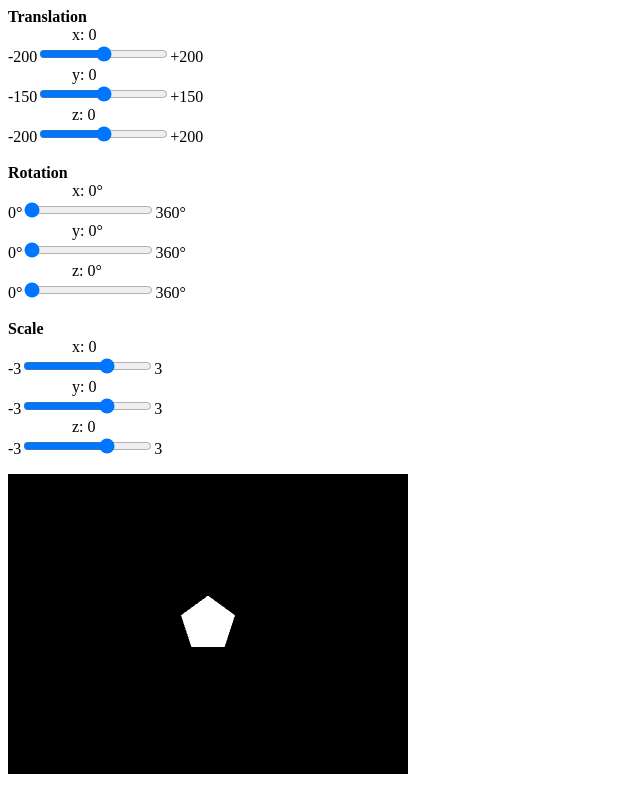
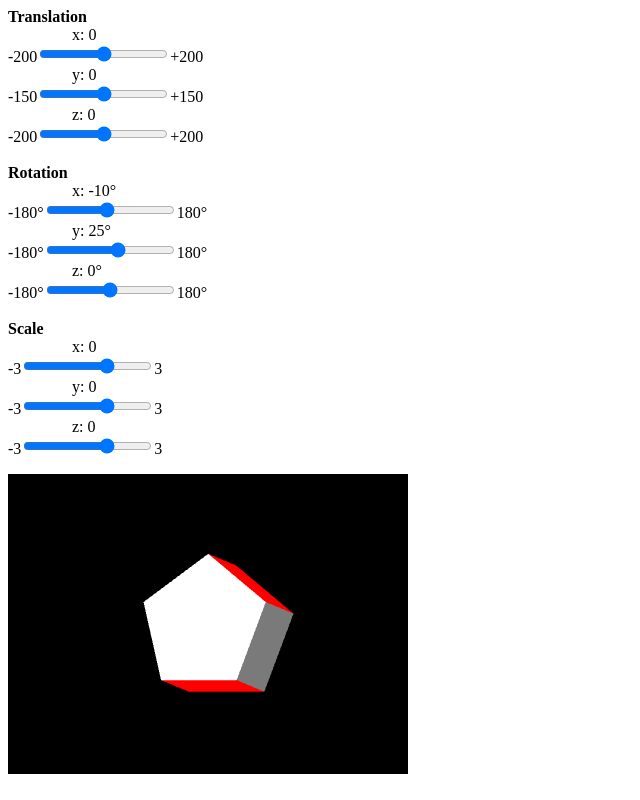
Before and after one commit to rongierlach/webgl-cookbook, a plain HTML site: page 3D/orthographic/index.html in a window 1280 px wide. Shown: the whole page, without its empty margins (0-640 px from the left). Drawn offline with Linux system fonts and the light colour scheme.

Commit message:
orthographic

```diff
--- a/3D/orthographic/index.html
+++ b/3D/orthographic/index.html
@@ -19,14 +19,14 @@
       <br/>
       <br/>
       <b>Rotation</b><br/>
-      <label class="value">x: <span id="x-rotation-label">0</span>&deg;</label><br/>
-      <label>0&deg;</label><input id="x-rotation-slider" type="range" min="0" max="360" value="0"/><label>360&deg;</label>
+      <label class="value">x: <span id="x-rotation-label">-10</span>&deg;</label><br/>
+      <label>-180&deg;</label><input id="x-rotation-slider" type="range" min="-180" max="180" value="-10"/><label>180&deg;</label>
       <br/>
-      <label class="value">y: <span id="y-rotation-label">0</span>&deg;</label><br/>
-      <label>0&deg;</label><input id="y-rotation-slider" type="range" min="0" max="360" value="0"/><label>360&deg;</label>
+      <label class="value">y: <span id="y-rotation-label">25</span>&deg;</label><br/>
+      <label>-180&deg;</label><input id="y-rotation-slider" type="range" min="-180" max="180" value="25"/><label>180&deg;</label>
       <br/>
       <label class="value">z: <span id="z-rotation-label">0</span>&deg;</label><br/>
-      <label>0&deg;</label><input id="z-rotation-slider" type="range" min="0" max="360" value="0"/><label>360&deg;</label>
+      <label>-180&deg;</label><input id="z-rotation-slider" type="range" min="-180" max="180" value="0"/><label>180&deg;</label>
       <!-- scale -->
       <br/>
       <br/>
@@ -43,21 +43,25 @@
     <!-- VERTEX SHADER -->
     <script id="vertex-shader" type="x-shader/x-vertex">
       attribute vec4 a_position;
+      attribute vec4 a_color;
       uniform mat4 u_matrix;
+      varying vec4 v_color;
 
       void main() {
         // multiply the position by the matrix
         gl_Position = u_matrix * a_position;
+        // pass the color to the fragment shader
+        v_color = a_color;
       }
     </script>
 
     <!-- FRAGMENT SHADER -->
     <script id="fragment-shader" type="x-shader/x-fragment">
       precision mediump float;
-      uniform vec4 color;
+      varying vec4 v_color;
 
       void main() {
-         gl_FragColor = color;
+         gl_FragColor = v_color;
       }
     </script>
 
--- a/3D/orthographic/script.js
+++ b/3D/orthographic/script.js
@@ -4,7 +4,7 @@ window.onload = main;
 var canvas, gl;
 // transforms
 var translation = {x: 0, y: 0, z: 0};
-var rotation    = {x: 0, y: 0, z: 0};
+var rotation    = {x: -10, y: 25, z: 0};
 var scale       = {x: 1, y: 1, z: 1};
 
 function main() {
@@ -14,7 +14,7 @@ function main() {
 }
 
 function render() {
-  gl.clear(gl.COLOR_BUFFER_BIT);
+  gl.clear(gl.COLOR_BUFFER_BIT | gl.DEPTH_BUFFER_BIT);
   // compute matrices
   var scale_matrix = getScaleMatrix();
   var rotation_matrix_x = getRotationMatrixX();
@@ -33,7 +33,7 @@ function render() {
   );
   // set the matrix
   gl.uniformMatrix4fv(program.matrix, false, result_matrix);
-  gl.drawArrays(gl.TRIANGLES, 0, 9);
+  gl.drawArrays(gl.TRIANGLES, 0, 48);
 }
 
 function setupWebGL() {
@@ -45,6 +45,10 @@ function setupWebGL() {
   document.body.appendChild(canvas);
   gl = canvas.getContext("webgl");
 
+  gl.enable(gl.CULL_FACE);
+  gl.enable(gl.DEPTH_TEST);
+
+
   /* Clear Color
   ** ************************ */
   gl.clearColor(0.0, 0.0, 0.0, 1.0);
@@ -53,12 +57,12 @@ function setupWebGL() {
   /* Shader Setup
   ** ************************ */
   // Vertex Shader
-  var v_shader       = gl.createShader(gl.VERTEX_SHADER);
+  var v_shader = gl.createShader(gl.VERTEX_SHADER);
   var v_shader_source = document.getElementById("vertex-shader").text;
   gl.shaderSource(v_shader, v_shader_source);
   gl.compileShader(v_shader);
   // Fragment Shader
-  var f_shader       = gl.createShader(gl.FRAGMENT_SHADER);
+  var f_shader = gl.createShader(gl.FRAGMENT_SHADER);
   var f_shader_source = document.getElementById("fragment-shader").text;
   gl.shaderSource(f_shader, f_shader_source);
   gl.compileShader(f_shader);
@@ -75,20 +79,27 @@ function setupWebGL() {
   ** ************************ */
   // attributes
   program.position = gl.getAttribLocation(program, 'a_position');
+  program.color = gl.getAttribLocation(program, 'a_color');
   // uniforms
   program.matrix = gl.getUniformLocation(program, 'u_matrix');
-  program.color = gl.getUniformLocation(program, 'color');
-  // assign data
-  gl.uniform4fv(program.color, [1, 1, 1, 1]);
 
   /* Buffers
   ** ************************ */
+  // geometry buffer
   geometry_buffer = gl.createBuffer();
   gl.bindBuffer(gl.ARRAY_BUFFER, geometry_buffer);
+  // fill buffer w/ geometry
   gl.enableVertexAttribArray(program.position);
   gl.vertexAttribPointer(program.position, 3, gl.FLOAT, false, 0, 0);
-  // fill buffer
   setGeometry();
+  // color buffer
+  color_buffer = gl.createBuffer();
+  gl.bindBuffer(gl.ARRAY_BUFFER, color_buffer);
+  // fill buffer w/ colors
+  gl.enableVertexAttribArray(program.color);
+  gl.vertexAttribPointer(program.color, 3, gl.UNSIGNED_BYTE, true, 0, 0);
+  setColors();
+
 
   /* Draw Shit
   ** ************************ */
@@ -127,26 +138,96 @@ function setInputHandler(transformation, axis) {
   }
 }
 
-function setGeometry(x, y, side_length=200) {
+function setGeometry(x, y, z, side_length=500) {
   if (!x) { x = canvas.width / 2 };
   if (!y) { y = canvas.height / 2 };
+  if (!z) { z = 400 };
   var p = new Pentagon(side_length);
   var points = p.calculatePoints(x, y);
   var vertices = new Float32Array([
+    // Front Face
     // abc
     points.a.x, points.a.y, 0,
+    points.c.x, points.c.y, 0,
+    points.b.x, points.b.y, 0,
+    // acd
+    points.a.x, points.a.y, 0,
+    points.d.x, points.d.y, 0,
+    points.c.x, points.c.y, 0,
+    // ade
+    points.a.x, points.a.y, 0,
+    points.e.x, points.e.y, 0,
+    points.d.x, points.d.y, 0,
+    // Rear Face
+    // abc
+    points.a.x, points.a.y, z,
+    points.b.x, points.b.y, z,
+    points.c.x, points.c.y, z,
+    // acd
+    points.a.x, points.a.y, z,
+    points.c.x, points.c.y, z,
+    points.d.x, points.d.y, z,
+    // ade
+    points.a.x, points.a.y, z,
+    points.d.x, points.d.y, z,
+    points.e.x, points.e.y, z,
+    // Sides
+    // ab
+    points.a.x, points.a.y, 0,
+    points.b.x, points.b.y, 0,
+    points.a.x, points.a.y, z,
+    points.b.x, points.b.y, z,
+    points.a.x, points.a.y, z,
+    points.b.x, points.b.y, 0,
+    // bc
     points.b.x, points.b.y, 0,
     points.c.x, points.c.y, 0,
-    // abd
+    points.b.x, points.b.y, z,
+    points.c.x, points.c.y, z,
+    points.b.x, points.b.y, z,
+    points.c.x, points.c.y, 0,
+    // cd
+    points.c.x, points.c.y, 0,
+    points.d.x, points.d.y, 0,
+    points.c.x, points.c.y, z,
+    points.d.x, points.d.y, z,
+    points.c.x, points.c.y, z,
+    points.d.x, points.d.y, 0,
+    // de
+    points.d.x, points.d.y, 0,
+    points.e.x, points.e.y, 0,
+    points.d.x, points.d.y, z,
+    points.e.x, points.e.y, z,
+    points.d.x, points.d.y, z,
+    points.e.x, points.e.y, 0,
+    // ea
+    points.e.x, points.e.y, 0,
     points.a.x, points.a.y, 0,
-    points.b.x, points.b.y, 0,
-    points.d.x, points.d.y, 0,
-    // abe
-    points.a.x, points.a.y, 0,
-    points.c.x, points.c.y, 0,
-    points.e.x, points.e.y, 0
+    points.e.x, points.e.y, z,
+    points.a.x, points.a.y, z,
+    points.e.x, points.e.y, z,
+    points.a.x, points.a.y, 0
   ]);
   gl.bufferData(gl.ARRAY_BUFFER, vertices, gl.STATIC_DRAW);
+}
+
+function setColors() {
+  var white = [255, 255, 255];
+  var grey = [122, 122, 122];
+  var red = [255, 0, 0];
+  var repeatArray = function(arr, times) {
+    var repeated = [];
+    for (var i = 0; i < times; i++) {
+      repeated = repeated.concat(arr);
+    }
+    return repeated;
+  }
+  var front_face = repeatArray(white, 9);
+  var rear_face = repeatArray(white, 9);
+  var faces = front_face.concat(rear_face);
+  var sides = repeatArray(repeatArray(red, 6).concat(repeatArray(grey, 6)), 2).concat(repeatArray(red, 6));
+  var colors = new Uint8Array( faces.concat(sides) );
+  gl.bufferData(gl.ARRAY_BUFFER, colors, gl.STATIC_DRAW);
 }
 
 /* Classes
@@ -163,14 +244,20 @@ class Pentagon {
 
 // Helper to determine vertice locations
 Pentagon.prototype.calculatePoints = function (x, y) {
+  /* Points go clockwise from 12 'o clock
+  //     A
+  //  E / \ B
+  //   |   |
+  //  D --- C
+  */
   var s = this.s, r = this.r, h = this.h, k = this.k, c = this.c;
   return {
     a: { x: x,         y: y - r },
-    b: { x: x - s / 2, y: y + k },
+    b: { x: x + c / 2, y: y - sqrt(sq(r) - sq(c / 2)) },
     c: { x: x + s / 2, y: y + k },
-    d: { x: x - c / 2, y: y - sqrt(sq(r) - sq(c / 2)) },
-    e: { x: x + c / 2, y: y - sqrt(sq(r) - sq(c / 2)) },
-    f: { x: x,         y: y }
+    d: { x: x - s / 2, y: y + k },
+    e: { x: x - c / 2, y: y - sqrt(sq(r) - sq(c / 2)) },
+    f: { x: x,         y: y } // center
   };
 };
 
@@ -184,7 +271,7 @@ function degToRad(deg) { return deg * Math.PI / 180; }
 function getProjectionMatrix() {
   var w = canvas.width;
   var h = canvas.height;
-  var d = 200; // depth
+  var d = 1000; // depth
   return [
     2/w,  0.0, 0.0, 0.0,
     0.0, -2/h, 0.0, 0.0,
```
